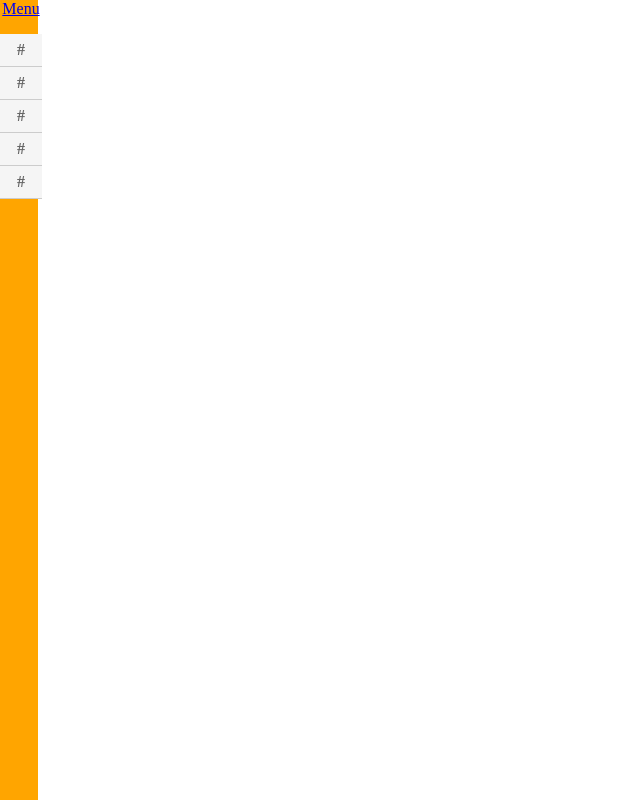
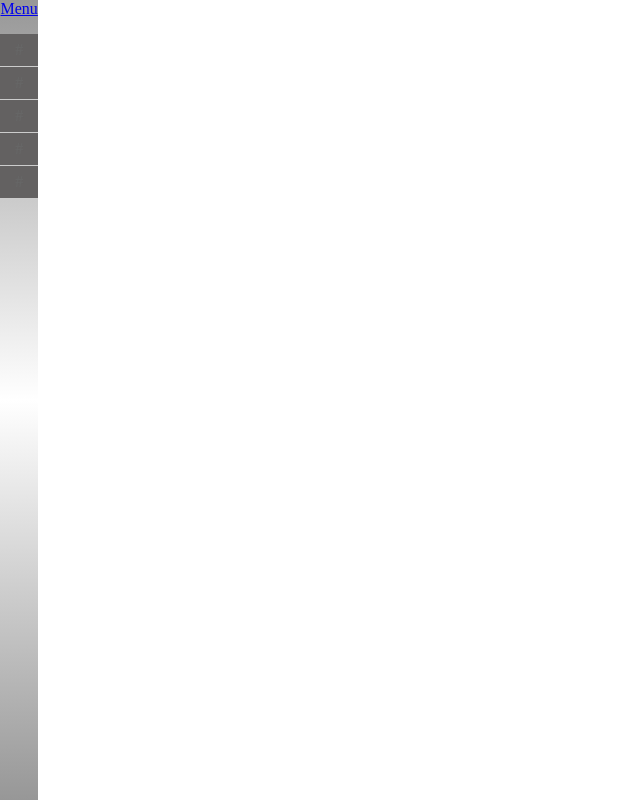
Before and after one commit to ttvsilveirael/slpweb, an Angular app: page / in a window 1280 px wide. Shown: the whole page, without its empty margins (0-640 px from the left). Built offline with nearby package versions, Linux system fonts and the light colour scheme.

Commit message:
Menu Lateral para testes

```diff
--- a/src/app/components/menu-item/menu_item.component.scss
+++ b/src/app/components/menu-item/menu_item.component.scss
@@ -7,7 +7,6 @@
 }
 
 .menu a:link {
-    background: #F5F5F5;
     color: #666;
     font-weight: bold;
     text-decoration: none;
@@ -19,3 +18,8 @@ ul {
     padding: 0px;
     align-items: center;
 }
+
+a {
+    background: rgb(99, 97, 97);
+
+}
--- a/src/app/components/menu/menu.component.scss
+++ b/src/app/components/menu/menu.component.scss
@@ -1,18 +1,19 @@
 .menu-conteudo {
     width: 3%;
     text-align: center;
-    background: orange;
+    background-image: linear-gradient(to bottom, rgb(151, 151, 151), rgb(255, 255, 255), rgb(151, 151, 151));
     margin: 0px;
     height: 100vh;
     padding: 0px;
+    transition: all 1s ease-in-out;
+    overflow: hidden;
 }
 
 .menu {
-    width: 42px;
+    width: 100%;
+
 }
 
 .menu-conteudo:hover {
     width: 250px;
-    transition: all 1s ease-in-out;
-
 }
```
